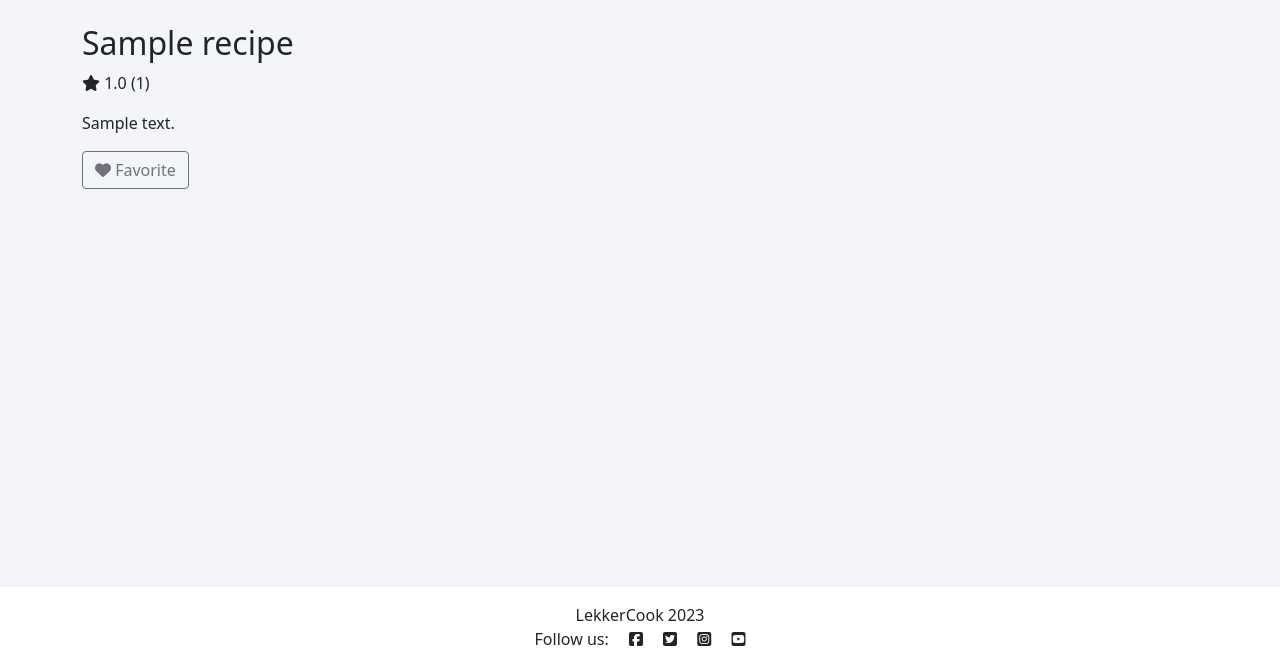
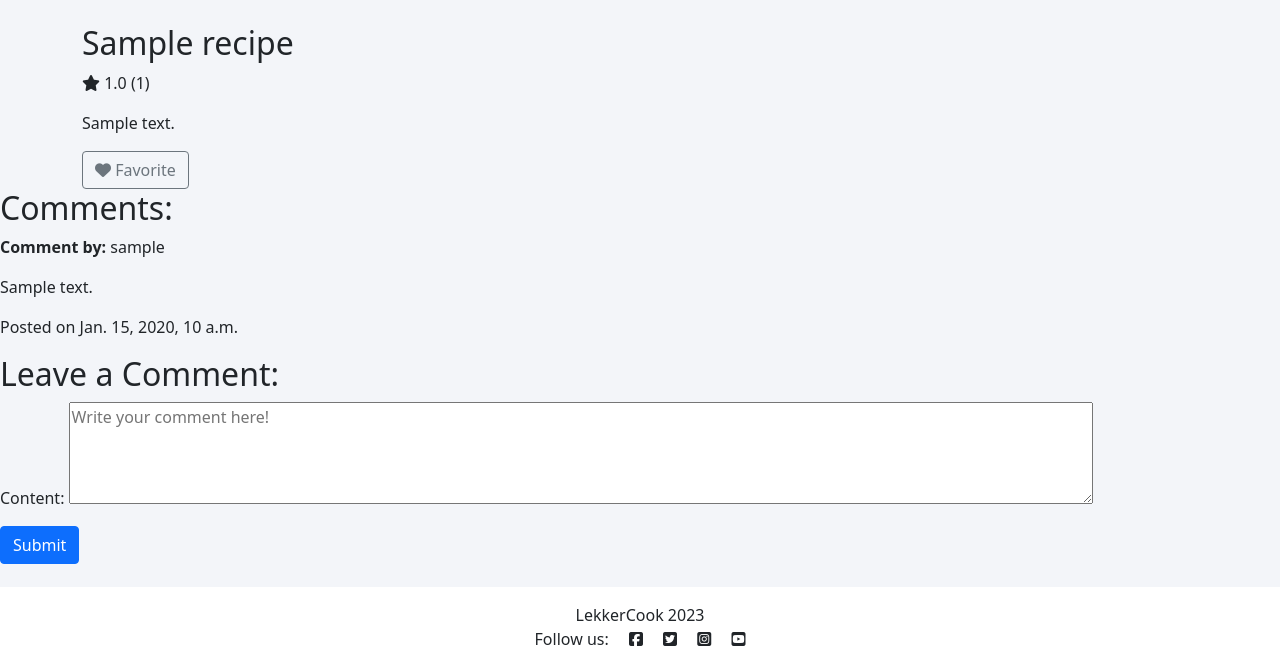
Before and after one commit to humberto-pereira/lekker-cook, a Django app: a page that uses templates/recipe_detail.html in a window 1280 px wide. Shown: the part 133-800 px from the top of the page. Run offline with Django 3.2, Linux system fonts and the light colour scheme; a user stored in the database is signed in; tables that the repository leaves empty hold one stand-in row (values such as "Sample post"); some libraries are stand-ins or nearby versions.

Commit message:
Implement user comments and admin comment approval

```diff
--- a/blog/forms.py
+++ b/blog/forms.py
@@ -1,5 +1,5 @@
 from django import forms
-from .models import Recipe, Category
+from .models import Recipe, Category, Comment
 
 
 class RecipeAdminForm(forms.ModelForm):
@@ -9,6 +9,18 @@ class RecipeAdminForm(forms.ModelForm):
 
     category = forms.ModelMultipleChoiceField(
         queryset=Category.objects.all(),
-        widget=forms.RadioSelect,
         required=True
     )
+
+class CommentForm(forms.ModelForm):
+
+    class Meta:
+        model = Comment
+        fields = ['content']
+    content = forms.CharField(widget=forms.Textarea(attrs={
+        'class': 'comment-box',
+        'placeholder': 'Write your comment here!',
+        'rows': 4,
+        'cols': 30,
+        })
+    )
--- a/blog/models.py
+++ b/blog/models.py
@@ -2,6 +2,7 @@ from django.db import models
 from django.contrib.auth.models import User
 from cloudinary.models import CloudinaryField
 from django.utils.text import slugify
+from django.urls import reverse
 
 
 class Carousel(models.Model):
@@ -56,6 +57,12 @@ class Recipe(models.Model):
         Returns a string representation of the recipe model which includes the title
         """
         return self.title
+
+    def get_absolute_url(self):
+        """
+        Returns the url for a recipe detail page
+        """
+        return reverse('recipe_detail', kwargs={'slug': self.slug})
 
 
     @property
--- a/blog/views.py
+++ b/blog/views.py
@@ -1,10 +1,14 @@
 from django.shortcuts import render, get_object_or_404, redirect
-from .models import Category, Recipe, Carousel
+from .models import Category, Recipe, Carousel, Comment
+from .forms import CommentForm
 from django.db.models import Avg
 from django.contrib.auth.forms import UserCreationForm
 from django.contrib.auth import logout, authenticate, login
+from django.contrib.auth.decorators import login_required
 from django.contrib import messages
-from django.urls import reverse
+from django.http import HttpResponseRedirect
+from .forms import CommentForm
+
 
 
 def category_list(request):
@@ -29,7 +33,7 @@ def category_list(request):
 
     return render(request, 'index.html', {'categories': category_data, 'carousel_items': carousel_items})
 
-
+@login_required
 def recipe_detail(request, slug):
     """
     Display a single recipe detail page with approved comments.
@@ -40,7 +44,30 @@ def recipe_detail(request, slug):
     """
     recipe = get_object_or_404(Recipe, slug=slug)
     comments = recipe.comments.filter(approved=True)  # only approved comments
-    return render(request, 'recipe_detail.html', {'recipe': recipe, 'comments': comments})
+    new_comment = None
+    if request.method == 'POST':
+        # A comment was posted
+        comment_form = CommentForm(data=request.POST)
+        if comment_form.is_valid():
+            # Create Comment object but don't save to database yet
+            new_comment = comment_form.save(commit=False)
+            # Assign the logged in user to the comment
+            new_comment.user = request.user
+            # Assign the current recipe to the comment
+            new_comment.recipe = recipe
+            # Save the comment to the database
+            new_comment.save()
+            return HttpResponseRedirect(recipe.get_absolute_url())
+    else:
+        comment_form = CommentForm()
+
+
+    return render(request, 'recipe_detail.html', {
+        'recipe': recipe,
+        'comments': comments,
+        'new_comment': new_comment,
+        'comment_form': comment_form
+    })
 
 
 def index(request):
--- a/static/css/style.css
+++ b/static/css/style.css
@@ -38,3 +38,8 @@ color: #4A4A4F;
     padding: 0;
     margin-top: 15px; /* Space between the image and the text */
 }
+
+
+.comment-box {
+    width: 80%;
+}
--- a/templates/recipe_detail.html
+++ b/templates/recipe_detail.html
@@ -22,5 +22,26 @@
         </div>
     </div>
 </div>
+<!-- Comments List -->
+<div>
+    <h2>Comments:</h2>
+    {% for comment in comments %}
+    <div>
+        <p><strong>Comment by:</strong> {{ comment.user.username }} </p>
+        <p>{{ comment.content }}</p>
+        <p>Posted on {{ comment.created_on }}</p>
+    </div>
+    {% empty %}
+    <p>No comments yet.</p>
+    {% endfor %}
+</div>
+<div>
+    <h2>Leave a Comment:</h2>
+    <form method="post">
+        {% csrf_token %}
+        {{ comment_form.as_p }}
+        <button type="submit" class="btn btn-primary">Submit</button>
+    </form>
+</div>
 
 {% endblock %}
```
